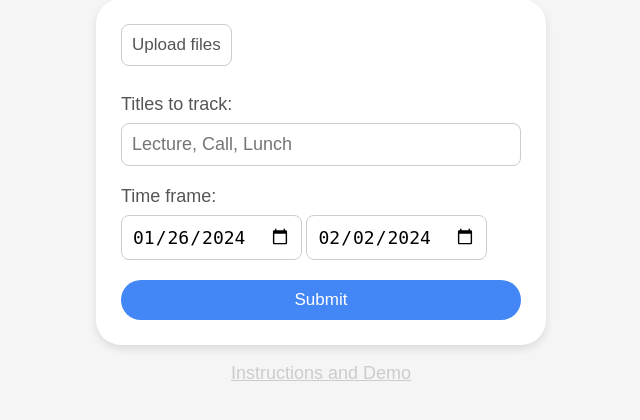
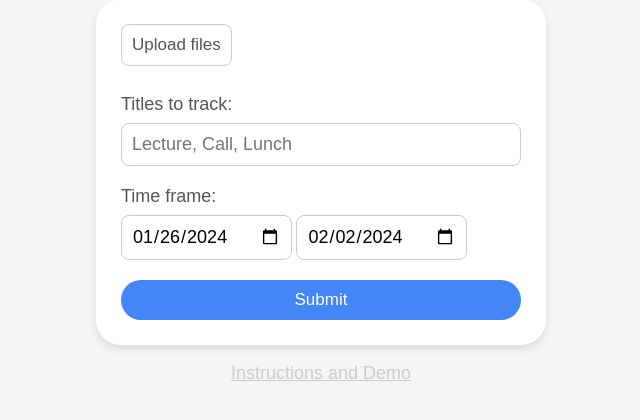
Before and after one commit to noelkronenberg/canalysis, a Flask app: page / in a window 1280 px wide. Shown: the part 249-669 px from the top of the page, without its empty margins (319-959 px from the left). Run offline with Flask 3, Linux system fonts and the light colour scheme.

Commit message:
fixed input font

```diff
--- a/static/css/main.css
+++ b/static/css/main.css
@@ -58,6 +58,7 @@ label {
 
 input, p, label {
     font-size: 18px;
+    font-family: inherit;
 }
 
 label.file-input {
```
